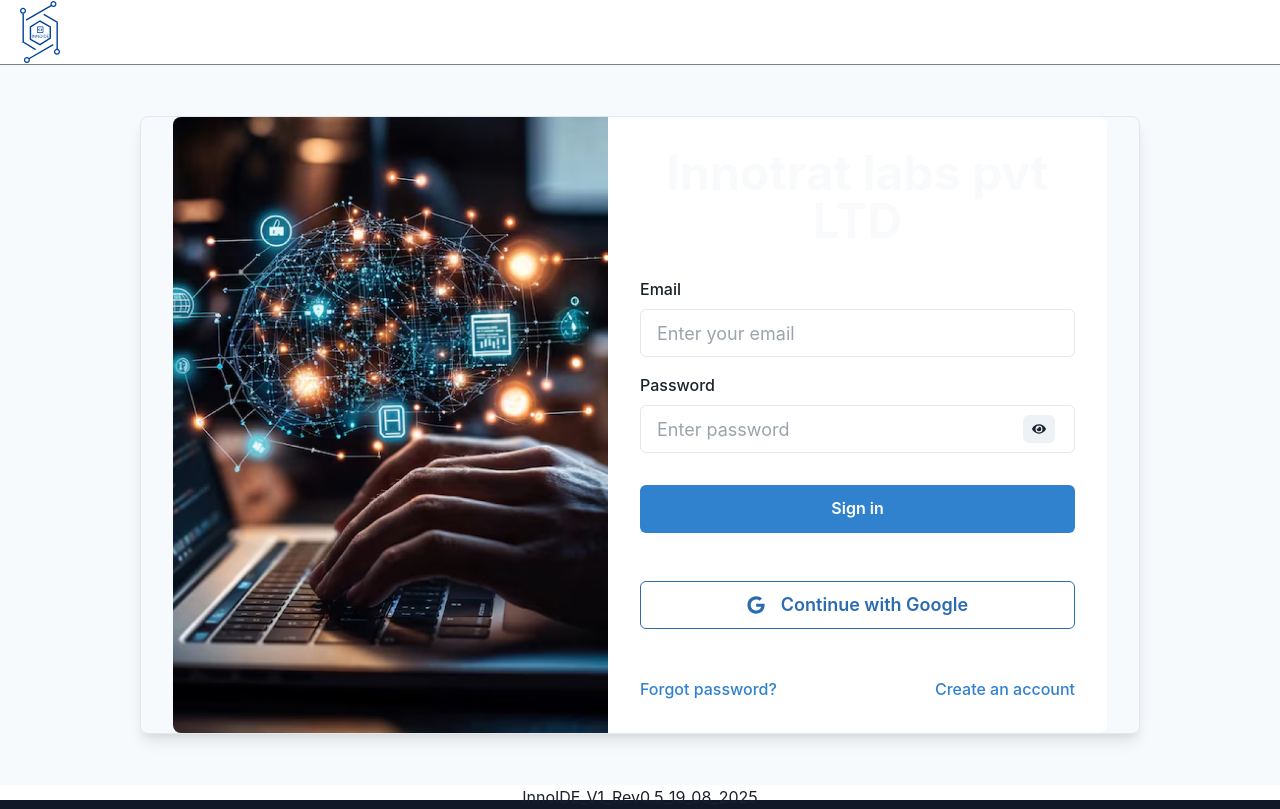
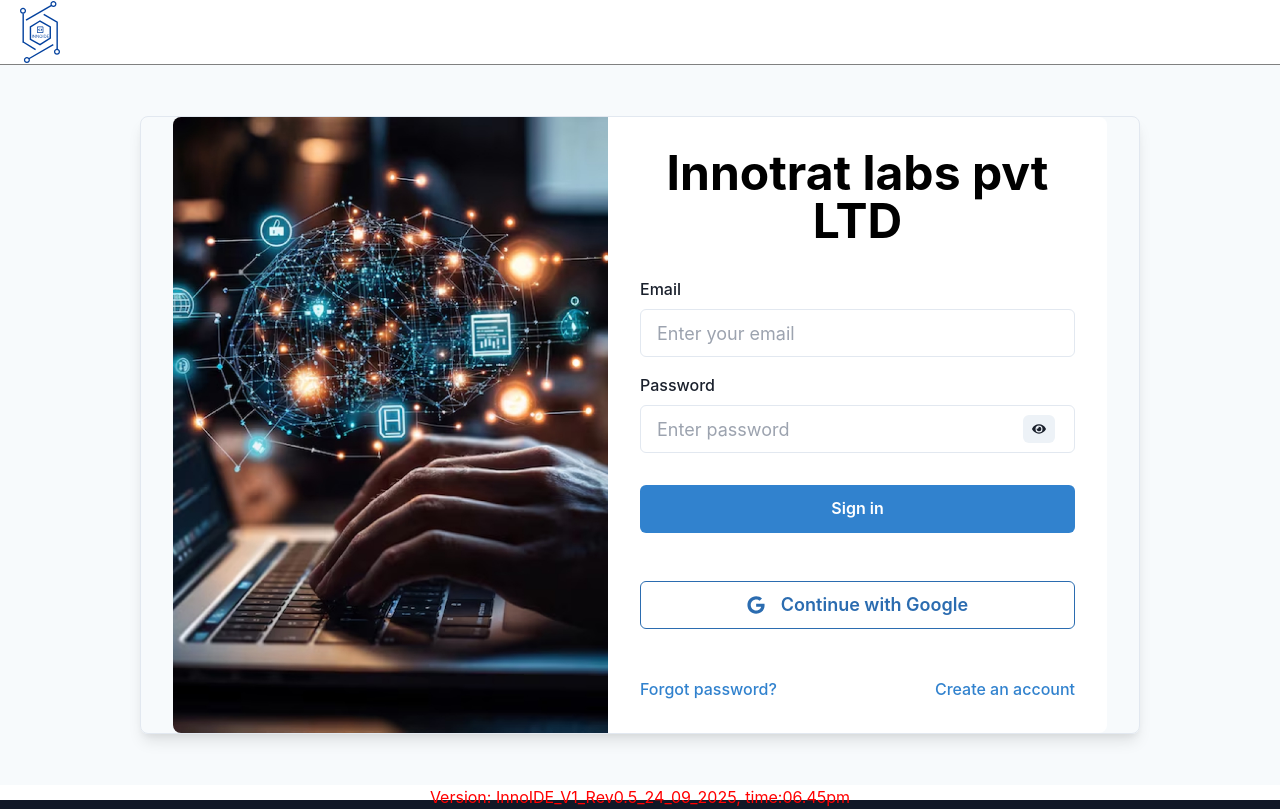
Before and after one commit to Dineshkumar-1393-innotrat/InnoViewIDE_New, a React (Vite) app: page / in a window 1280 px wide. Built offline with nearby package versions, Linux system fonts and the light colour scheme; what redux-undo would draw is missing.

Commit message:
updated ui with added file explorer

```diff
--- a/src/components/Home.jsx
+++ b/src/components/Home.jsx
@@ -114,7 +114,7 @@
             {/* Right Side - Form */}
             <VStack as="form" onSubmit={handleLogin} spacing={{ base: 6, md: 8 }} p={{ base: 6, md: 8 }} flex={1} bg={boxBgColor} borderRightRadius="lg" alignItems="flex-start">
               <VStack spacing={2} align="flex-start" w="full">
-                <Heading as="h1" size={{ base: 'xl', md: '2xl' }}>Innotrat labs pvt LTD</Heading>
+                <Heading as="h1" size={{ base: 'xl', md: '2xl' }}color="black">Innotrat labs pvt LTD</Heading>
                 {/* <Text>We're so excited to see you again!</Text> */}
               </VStack>
 
@@ -186,7 +186,6 @@
     </ChakraLink>
 
 
-
               </Flex>
             </VStack>
           </Flex>
@@ -196,7 +195,8 @@
 
     {/* Here i have exported the footer  */}
     {/* <Footer  /> */}
-    <div style={{ textAlign: 'center' }}><p>InnoIDE_V1_Rev0.5_19_08_2025</p></div>
+    <div style={{ textAlign: 'center', color:'red'}}><p>Version: InnoIDE_V1_Rev0.5_24_09_2025, time:06.45pm </p>
+</div>
 
     </>
   );
```
